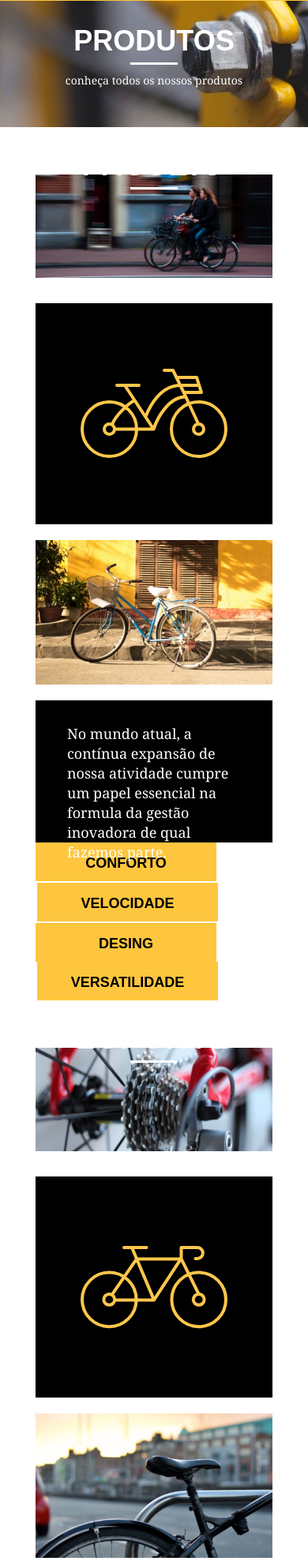
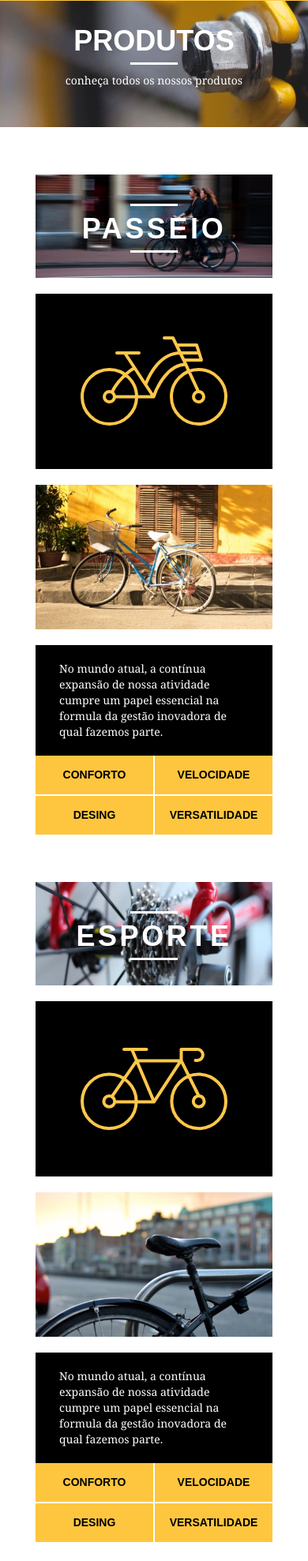
Before and after one commit to BielMar-01/Bikcraft-com-WordPress, a PHP site: page /products.html in a window 390 px wide. Shown: the part 277-2254 px from the top of the page at 79% size. Run offline with PHP 8.4, Linux system fonts and the light colour scheme.

Commit message:
Produtos Finalizada - Responsivo

```diff
--- a/webBikcraft/css/responsivo.css
+++ b/webBikcraft/css/responsivo.css
@@ -20,6 +20,28 @@
   .footer_midias ul li a img {
     width: 26px;
     height: 26px;
+  }
+
+  /* PRODUCT */
+  .products_item h2 {
+    top: -150px;
+    margin-bottom: -56px;
+  }
+
+  .products_icon {
+    padding: 41px 0;
+  }
+
+  .products_info p {
+    font-size: 14px;
+    line-height: 20px;
+    height: 122px;
+    padding: 20px 30px;
+  }
+
+  .products_info ul li {
+    width: 181px;
+    height: 49px;
   }
 
 }
@@ -100,4 +122,38 @@
   .quality:after {
     display: none;
   }
+
+  /* PRODUCT */
+  .products_item h2 {
+    top: -100px;
+    margin-bottom: -68px;
+  }
+
+  .products_icon {
+    padding: 41px 0;
+  }
+
+  .products_info p {
+    font-size: 14px;
+    line-height: 20px;
+    height: auto;
+    padding: 20px 30px;
+  }
+
+  .products_info ul li {
+    width: 149px;
+    height: 49px;
+    font-size: 14px;
+    line-height: 20px;
+    padding-top: 14px;
+  }
+
+  /* BUDGET */
+  .form_budget {
+    padding-right: 0px;
+  }
+
+  .budget_data ul {
+    padding-right: 0px;
+  }
 }
```
